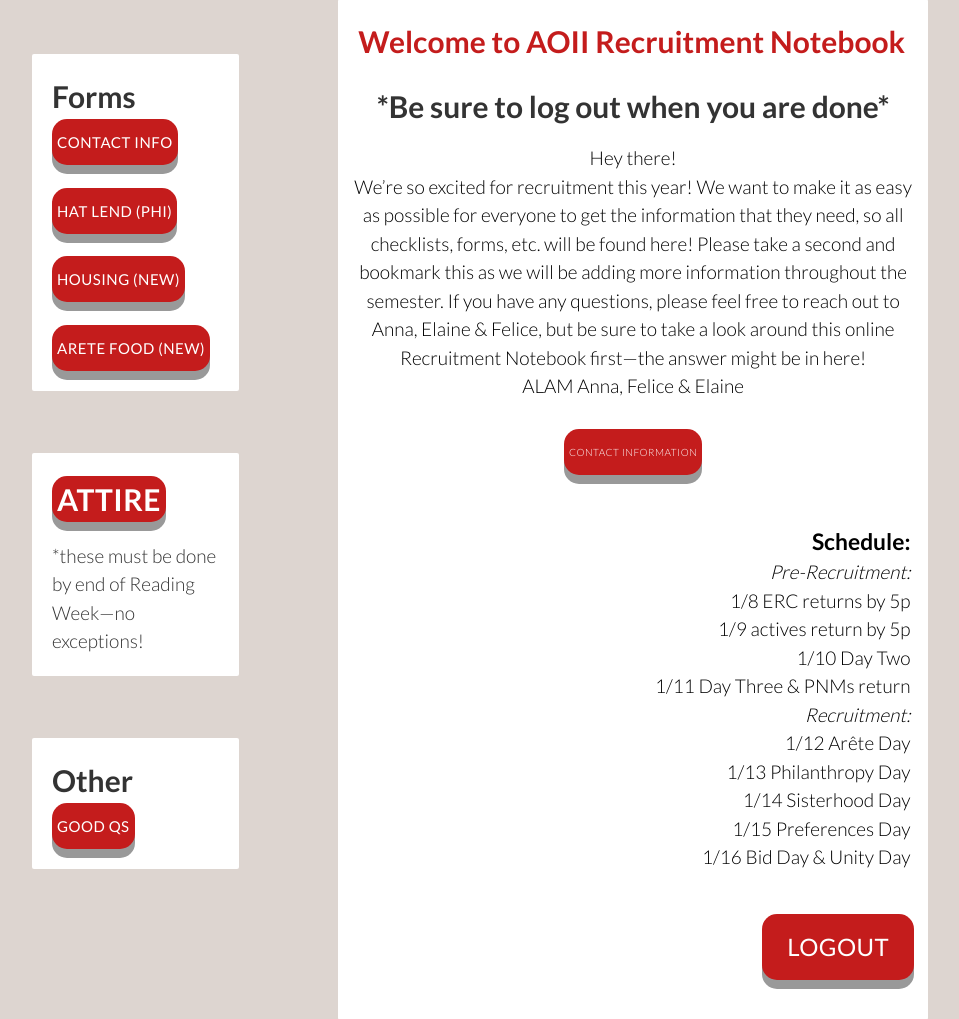
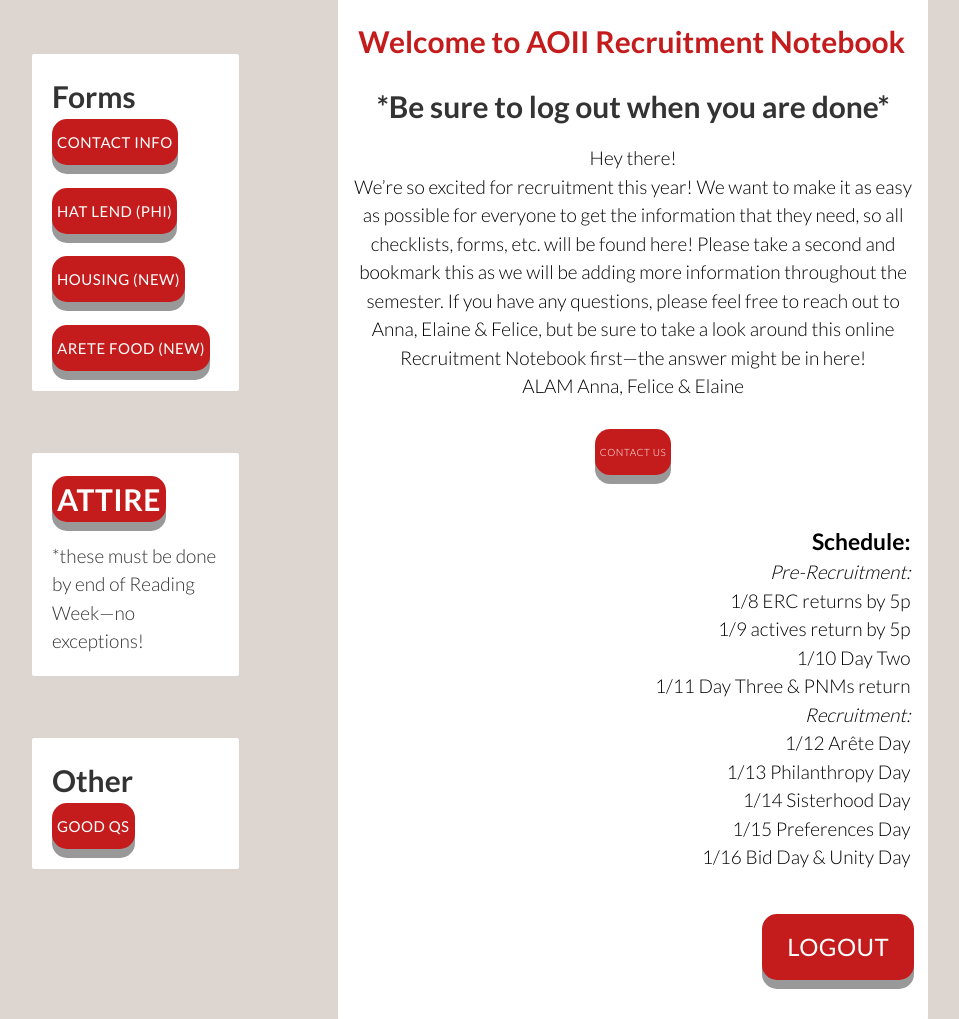
Before and after one commit to elainecole/aoii-recruitment, a Django app: page / in a window 1280 px wide. Shown: the part 54-1073 px from the top of the page, without its empty margins (160-1119 px from the left). Run offline with Django 3.2, Linux system fonts and the light colour scheme; a user stored in the database is signed in; tables that the repository leaves empty hold one stand-in row (values such as "Sample post"); style sheets or scripts are compiled from the project's sources.

Commit message:
fixed word

```diff
--- a/webapp/templates/partials/hello/user_base.html
+++ b/webapp/templates/partials/hello/user_base.html
@@ -10,7 +10,7 @@
             We’re so excited for recruitment this year! We want to make it as easy as possible for everyone to get the information that they need, so all checklists, forms, etc. will be found here! Please take a second and bookmark this as we will be adding more information throughout the semester. If you have any questions, please feel free to reach out to Anna, Elaine & Felice, but be sure to take a look around this online Recruitment Notebook first—the answer might be in here!
             <br>ALAM Anna, Felice & Elaine<br><br>
             <a href="https://docs.google.com/document/d/1TEN006S9pCy__2eyymE77N3KpE0vUFwa6sfmknUkWR4/edit?usp=sharing" target="_blank" class="login-button btn" style="padding: 5px; font-size: 10px">
-                CONTACT INFORMATION
+                CONTACT US
             </a><br><br>
         </p>
     </div>
@@ -34,6 +34,4 @@
             </div>
         </div>
     </div>
-    <!-- <img src="/BumpGroups2017" alt="Bump Groups" /> -->
-
 {% endverbatim %}
```
